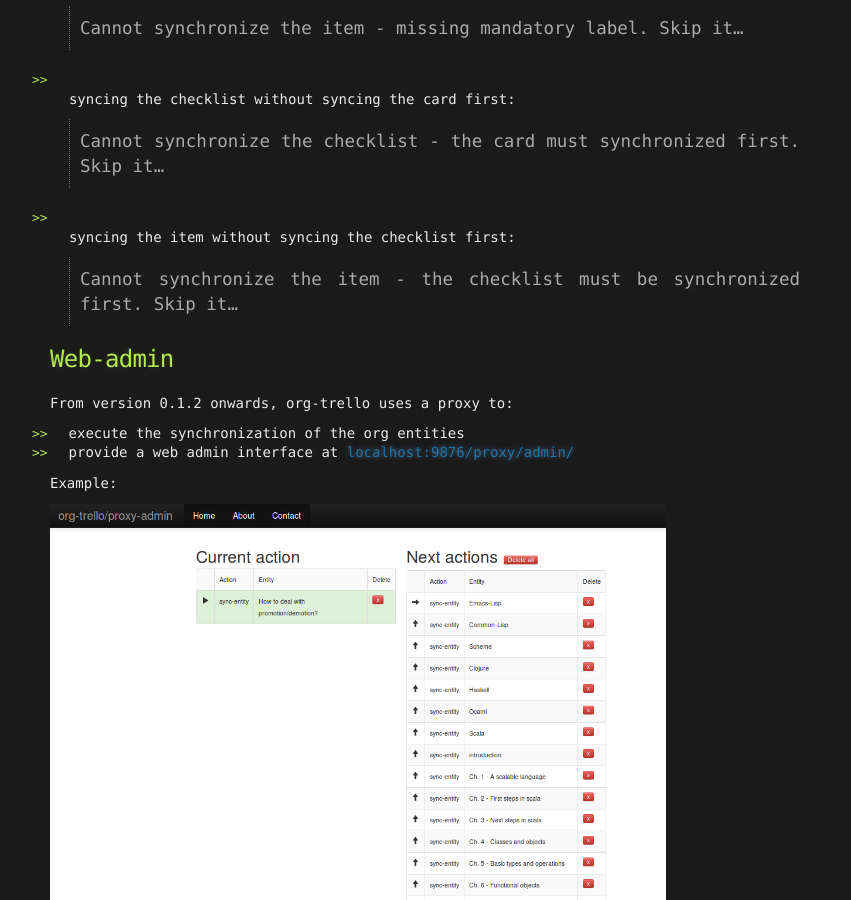
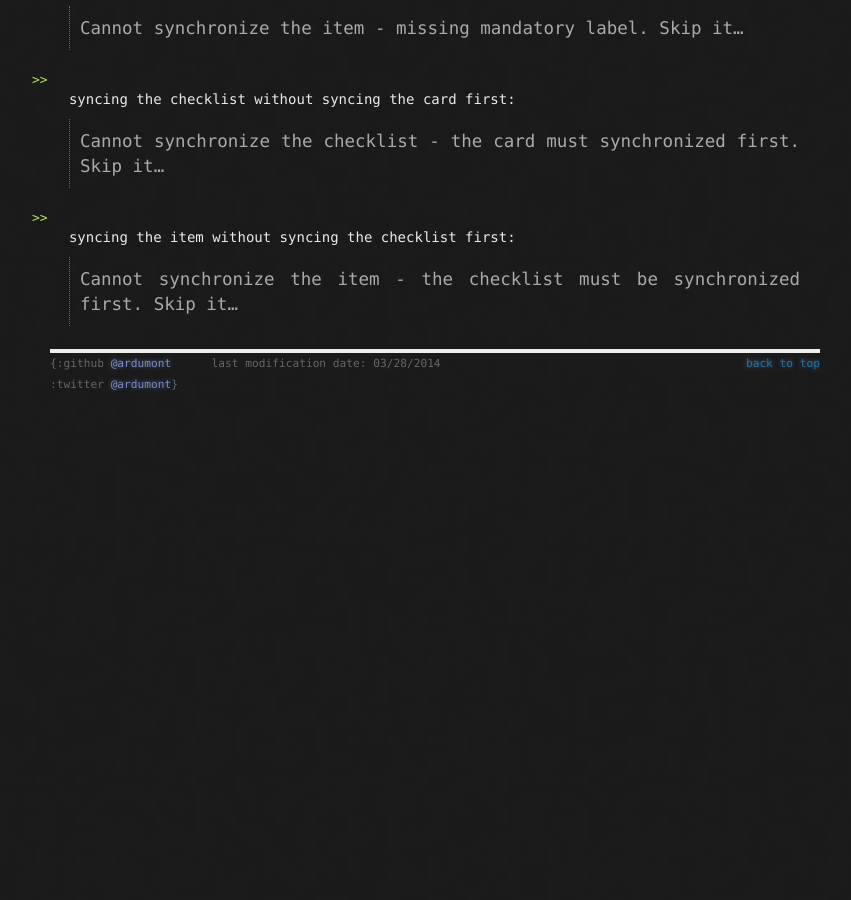
Before and after one commit to org-trello/org-trello.github.io, a Jekyll site: the page built from usage.md, in a window 1280 px wide and 900 px high, scrolled down 4254 px. Shown: the whole window, without its empty margins (205-1056 px from the left). Built offline with Jekyll 4.4.1, drawn with Linux system fonts in a browser that asks for light colours; Markdown is read by kramdown in place of the engine named in the settings; after the commit the page ends 4659 px from its top, so only the background shows below that.

Commit message:
Extract web admin section

```diff
--- a/usage.md
+++ b/usage.md
@@ -211,14 +211,3 @@ Here is the following possible error messages org-trello can send you:
 - syncing the item without syncing the checklist first:
 
     > Cannot synchronize the item - the checklist must be synchronized first. Skip it...
-
-### Web-admin
-
-From version 0.1.2 onwards, org-trello uses a proxy to:
-
-- execute the synchronization of the org entities
-- provide a web admin interface at [localhost:9876/proxy/admin/](http://localhost:9876/proxy/admin/)
-
-Example:
-
-<img style="width:80%" src="/images/web-admin-sample.png" />
```
Also changed, not shown: web-admin.md (added, +14 -0 lines).
